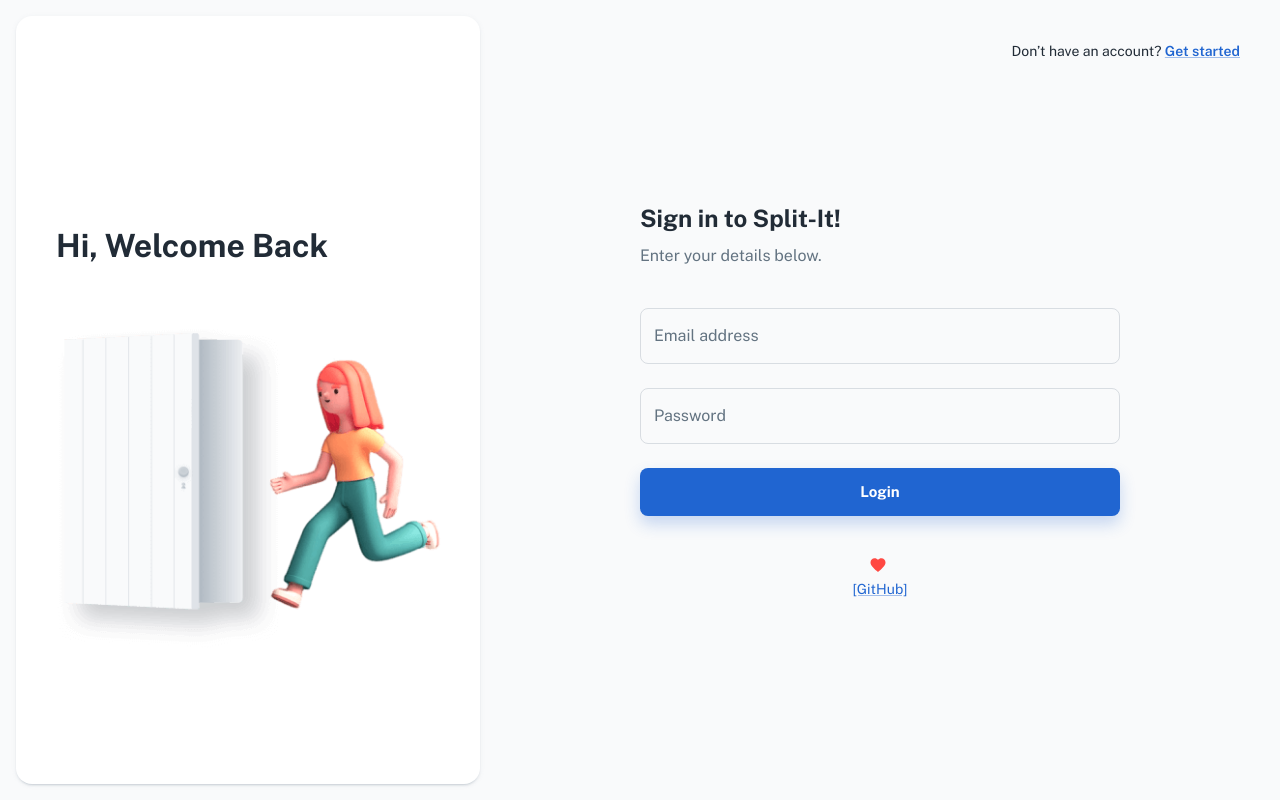
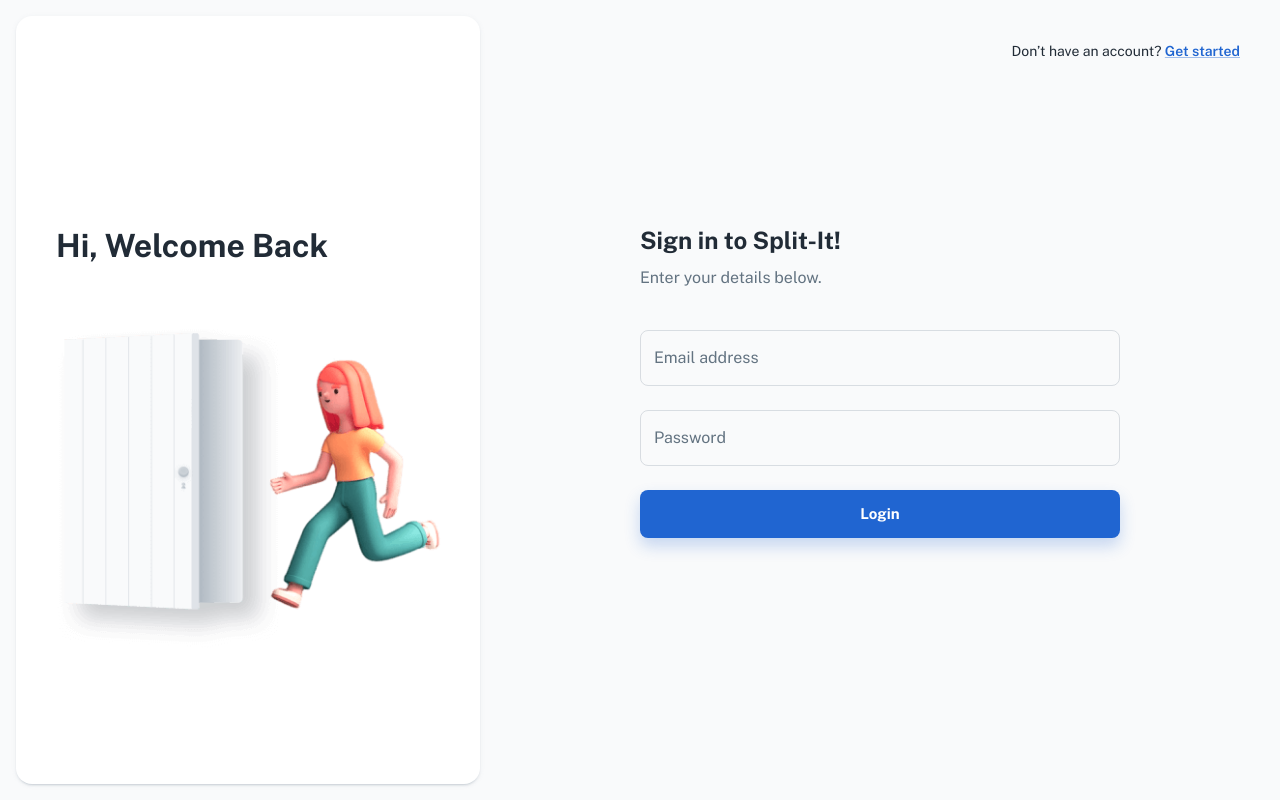
Before and after one commit to jangirsamarth/splitit-client, a React (Create React App) app: page / in a window 1280 px wide. Built offline with nearby package versions, Linux system fonts and the light colour scheme; some icons are missing.

Commit message:
Refactor Copyright component and remove unused imports

```diff
--- a/src/components/Copyright.jsx
+++ b/src/components/Copyright.jsx
@@ -6,10 +6,7 @@ export default function Copyright() {
 
   return (
     <Typography mt="-2" variant="body2" align="center" sx={{ color: 'text.secondary'}}>
-            <FavoriteIcon  color="error"  sx={{ fontSize: 18 ,mb:'-2px', ml:'-5px' }}/><br/>
-            <Link variant="subtitle3" component={'a'} href="https://github.com/jangirsamarth/split-it" target="_blank">
-            [GitHub]
-            </Link>
+
           </Typography>
   )
 }
```
